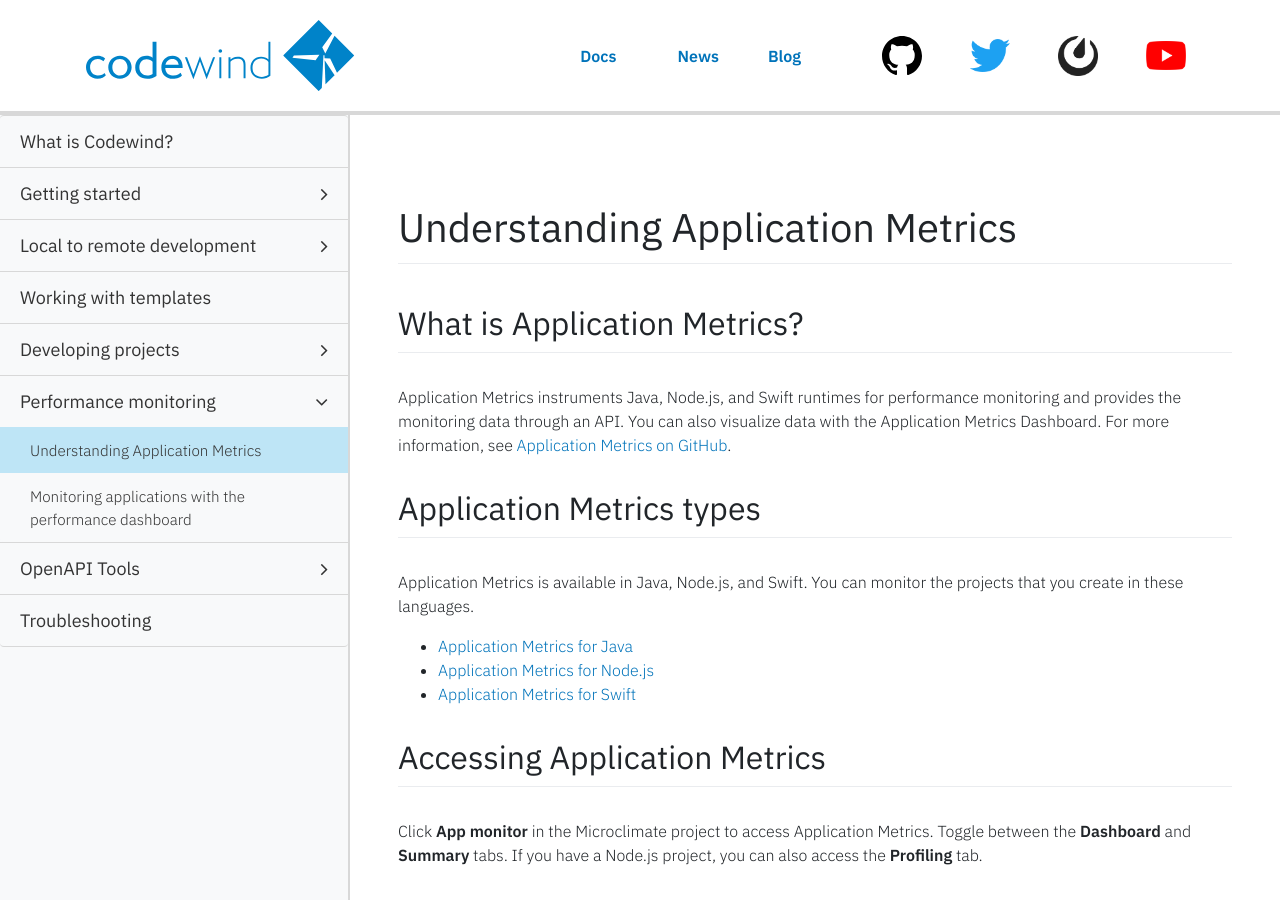
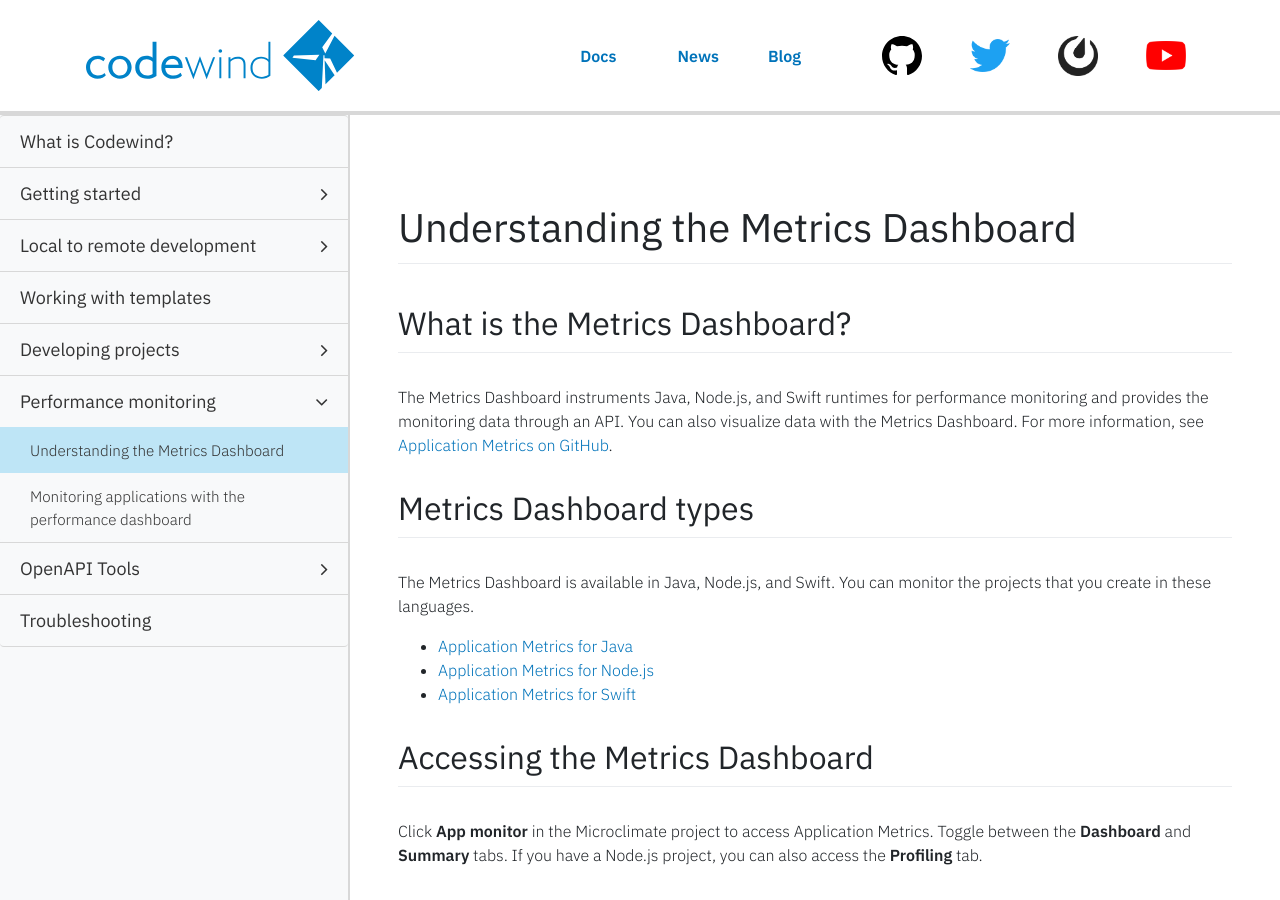
Before and after one commit to eclipse-archived/codewind-docs, a Jekyll site: the page built from docs/_documentations/metrics-dashboard.md, in a window 1280 px wide and 900 px high. Built offline with Jekyll 4.4.1, drawn with Linux system fonts in a browser that asks for light colours; nearby versions of some CDN libraries; comment, search, counter and statistics services are not loaded.

Commit message:
Update app metrics to metrics dashboard
Signed-off-by: micgibso <MICGIBSO@uk.ibm.com>

```diff
--- a/docs/_data/docstoc.yml
+++ b/docs/_data/docstoc.yml
@@ -78,8 +78,8 @@
 
 - title: 'Performance monitoring'
   children:
-    - title: 'Understanding Application Metrics'
-      url: 'appmetrics.html'
+    - title: 'Understanding the Metrics Dashboard'
+      url: 'metrics-dashboard.html'
     - title: 'Monitoring applications with the performance dashboard'
       url: performance.html
 
--- a/docs/_documentations/appmetrics.md
+++ b/docs/_documentations/metrics-dashboard.md
@@ -1,29 +1,29 @@
 ---
 layout: docs
-title: Understanding Application Metrics
-description: Understanding Application Metrics
+title: Understanding the Metrics Dashboard
+description: Understanding the Metrics Dashboard
 keywords: import, help, metrics, Swift, Node.js, Java, performance monitoring, app monitor, dashboard, CPU, HTTP incoming requests, memory, HTTP throughput, Heap, HTTP outbound requests, loop times, other requests, run load, HTTP Requests, environment, resource usage, profiling, enabling, graph
 duration: 1 minute
-permalink: appmetrics
+permalink: metrics-dashboard
 type: document
 parent:
 order:
 ---
 
-# Understanding Application Metrics
+# Understanding the Metrics Dashboard
 
-## What is Application Metrics?
+## What is the Metrics Dashboard?
 
-Application Metrics instruments Java, Node.js, and Swift runtimes for performance monitoring and provides the monitoring data through an API. You can also visualize data with the Application Metrics Dashboard. For more information, see [Application Metrics on GitHub](https://github.com/RuntimeTools/appmetrics).
+The Metrics Dashboard instruments Java, Node.js, and Swift runtimes for performance monitoring and provides the monitoring data through an API. You can also visualize data with the Metrics Dashboard. For more information, see [Application Metrics on GitHub](https://github.com/RuntimeTools/appmetrics).
 
-## Application Metrics types
+## Metrics Dashboard types
 
-Application Metrics is available in Java, Node.js, and Swift. You can monitor the projects that you create in these languages.
+The Metrics Dashboard is available in Java, Node.js, and Swift. You can monitor the projects that you create in these languages.
 * [Application Metrics for Java](https://developer.ibm.com/javasdk/application-metrics-java/)
 * [Application Metrics for Node.js](https://developer.ibm.com/node/monitoring-post-mortem/application-metrics-node-js/)
 * [Application Metrics for Swift](https://developer.ibm.com/swift/monitoring-diagnostics/application-metrics-for-swift/)
 
-## Accessing Application Metrics
+## Accessing the Metrics Dashboard
 
 Click **App monitor** in the Microclimate project to access Application Metrics. Toggle between the **Dashboard** and **Summary** tabs. If you have a Node.js project, you can also access the **Profiling** tab.
 
```
Also changed, not shown: docs/_documentations/checkingstatuses.md (+1 -1 lines).
